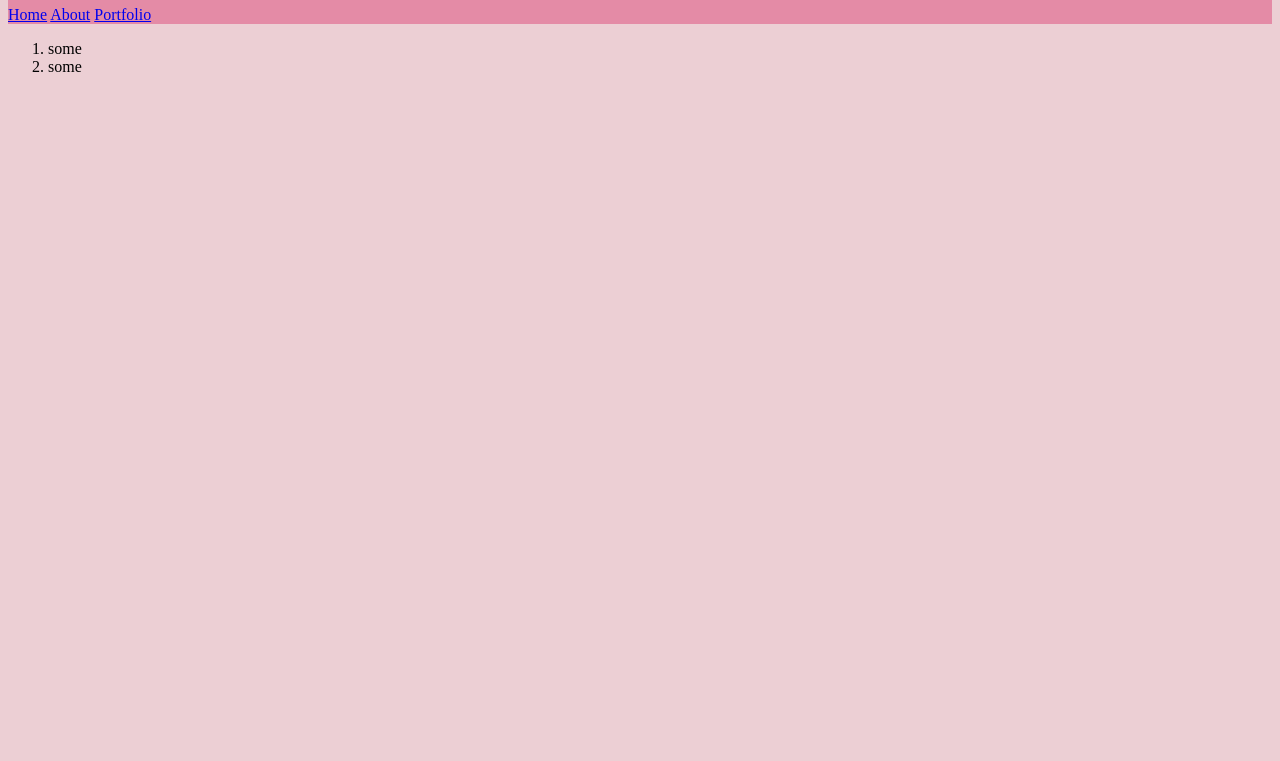
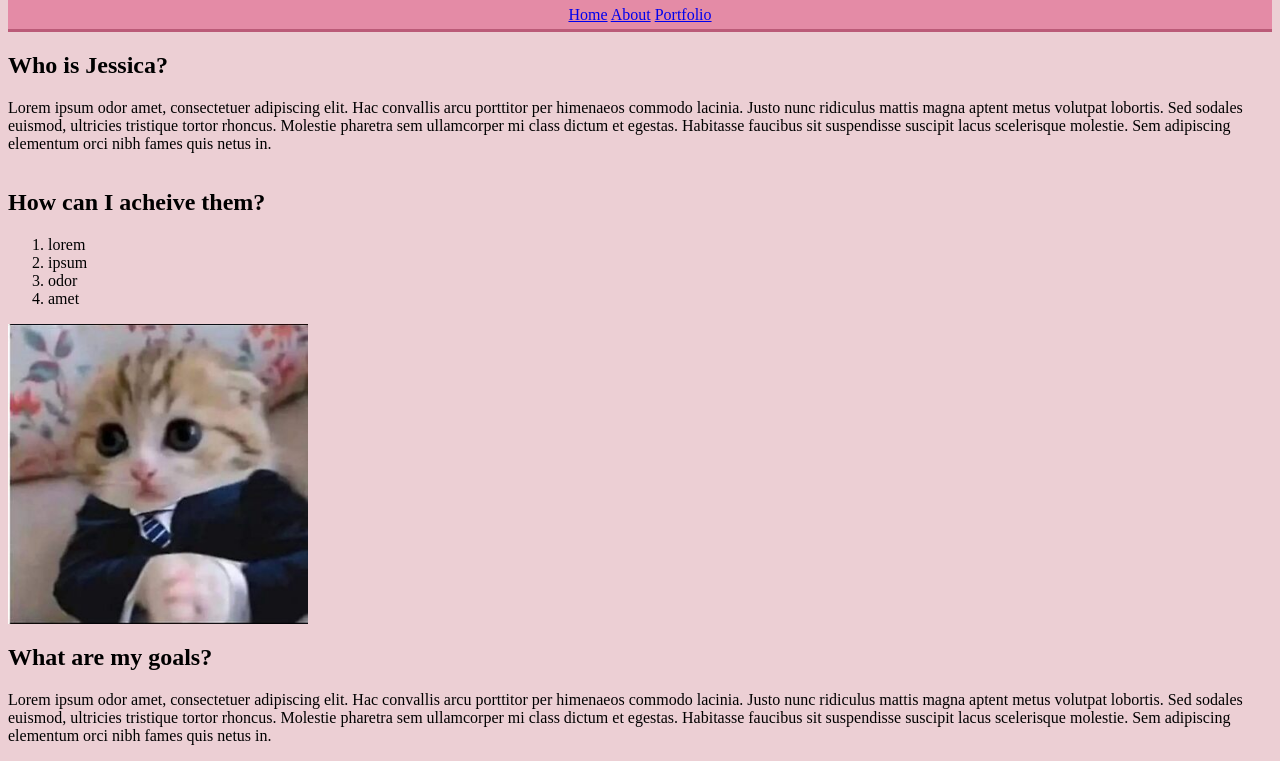
Before and after one commit to JDickinson7/personal-site, a plain HTML site: page about.html in a window 1280 px wide. Shown: the part 60-821 px from the top of the page. Before the commit the page ends 800 px from the top, so only its background shows below. Drawn offline with Linux system fonts and the light colour scheme.

Commit message:
added image to about.html, added a read me.md, and reorganized about.html.

```diff
--- a/about.html
+++ b/about.html
@@ -18,12 +18,32 @@
   <body>
     <main>
       <section>
-        <ol>
-          <li>some</li>
-          <li>some</li>
-        </ol>
+        <h2>Who is Jessica?</h2>
+          <p>Lorem ipsum odor amet, consectetuer adipiscing elit. Hac convallis arcu porttitor per himenaeos commodo lacinia. Justo nunc ridiculus mattis magna aptent metus volutpat lobortis. Sed sodales euismod, ultricies tristique tortor rhoncus. Molestie pharetra sem ullamcorper mi class dictum et egestas. Habitasse faucibus sit suspendisse suscipit lacus scelerisque molestie. Sem adipiscing elementum orci nibh fames quis netus in.</p>
         <img src="" alt="" height="" width="">
       </section>
+
+      <section>
+        <h2>How can I acheive them?</h2>
+          <ol>
+            <li>lorem</li>
+            <li>ipsum</li>
+            <li>odor</li>
+            <li>amet</li>
+          </ol>
+      </section>
+
+      <section id="cat-image2">
+        <img src="./cat2.jpeg" alt="kitten in a suit" width="300" height="300">
+      </section>
+
+      <section>
+        <h2>What are my goals?</h2>
+        <p>Lorem ipsum odor amet, consectetuer adipiscing elit. Hac convallis arcu porttitor per himenaeos commodo lacinia. Justo nunc ridiculus mattis magna aptent metus volutpat lobortis. Sed sodales euismod, ultricies tristique tortor rhoncus. Molestie pharetra sem ullamcorper mi class dictum et egestas. Habitasse faucibus sit suspendisse suscipit lacus scelerisque molestie. Sem adipiscing elementum orci nibh fames quis netus in.</p>
+      </section>
+
+
+
     </main>
 
   </body>
--- a/style.css
+++ b/style.css
@@ -5,4 +5,13 @@ body {
 header {
   background-color: rgb(228, 139, 166);
   color: rgb(138, 55, 66);
+  text-align: center;
+  border-bottom: 3px solid rgb(187, 91, 120);
+  padding-bottom: 5px;
 }
+
+.cat-image2 {
+  margin: right 100px;;
+    margin-left: auto;
+    display:block;
+}
```
Also changed, not shown: index.html (+7 -0 lines), cat2.jpeg (added), 1 other file.
